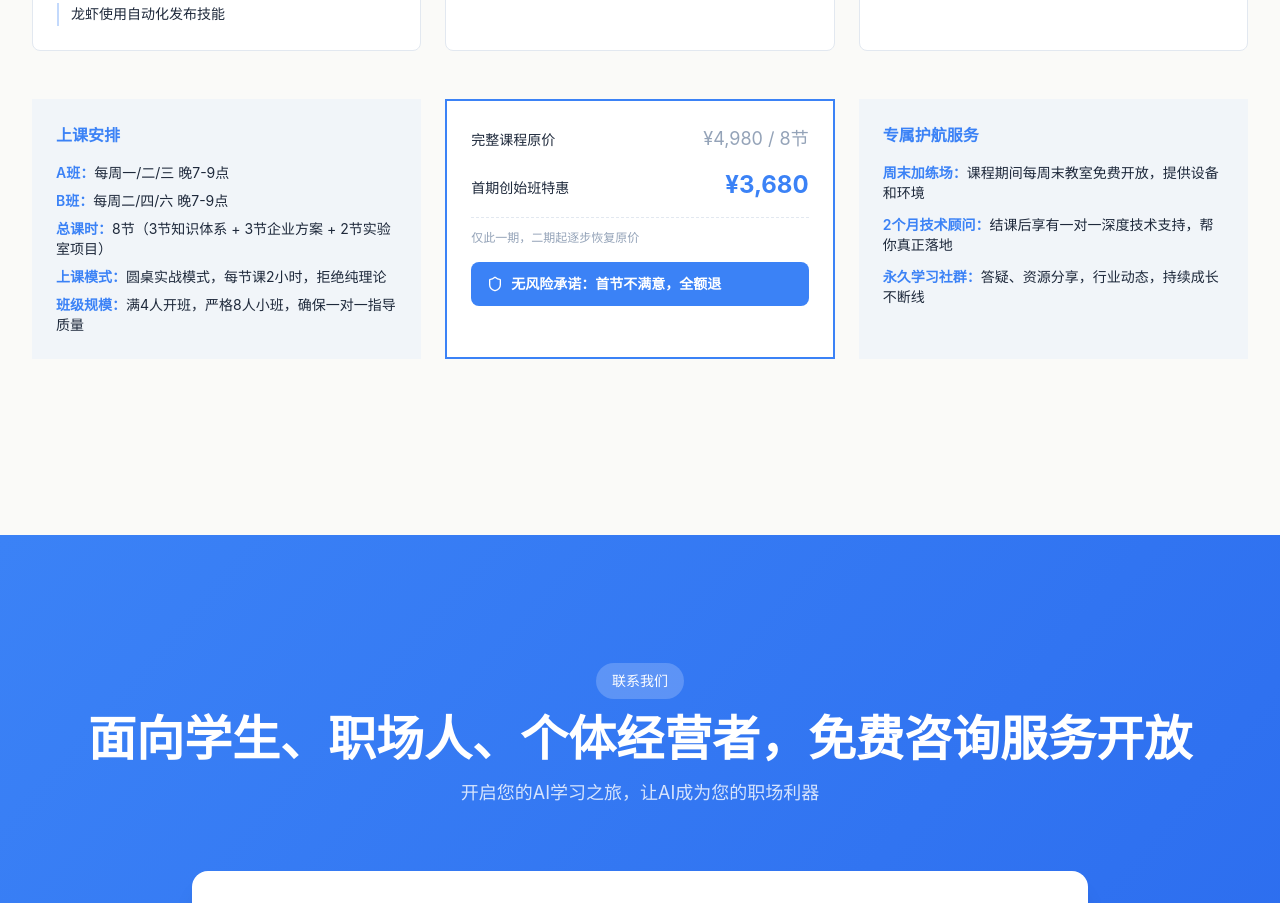
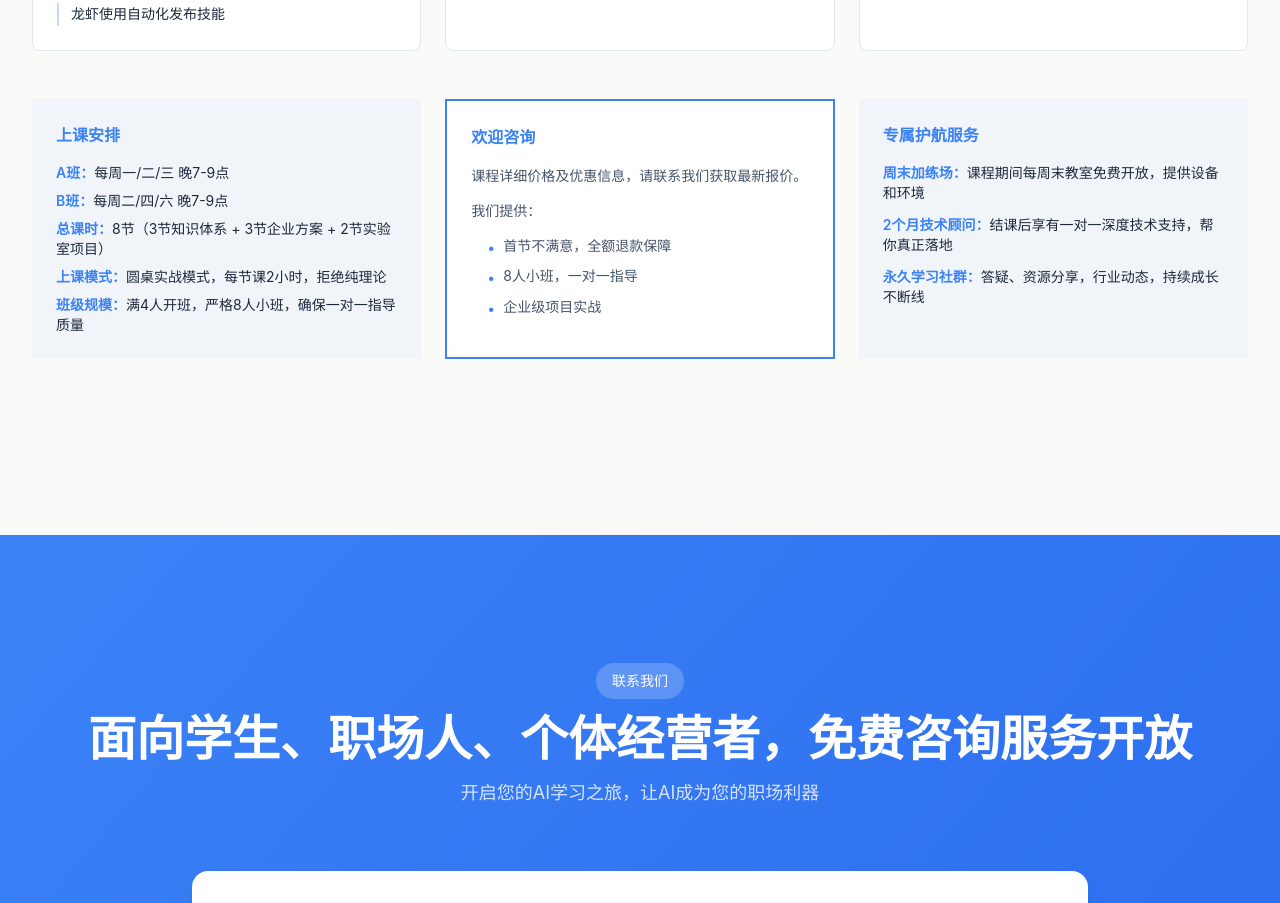
Before and after one commit to jinjiantong/jinboshiai_web, a Next.js app: page / in a window 1280 px wide. Shown: the part 1920-2823 px from the top of the page. Built offline with nearby package versions, Linux system fonts and the light colour scheme; no server answers; the database is empty; a web font is replaced by a local one.

Commit message:
feat: replace price section with consultation info

```diff
--- a/components/sections/Courses.tsx
+++ b/components/sections/Courses.tsx
@@ -1,7 +1,7 @@
 'use client'
 
 import { motion } from 'framer-motion'
-import { BookOpen, Clock, Shield, Users, Calendar, CheckCircle, Sparkles } from 'lucide-react'
+import { BookOpen, Clock, Users, Calendar, CheckCircle, Sparkles } from 'lucide-react'
 
 const courses = [
   {
@@ -207,22 +207,24 @@ export default function Courses() {
             viewport={{ once: true }}
             className="bg-white border-2 border-primary p-6"
           >
-            <div className="space-y-4">
-              <div className="flex justify-between items-baseline">
-                <span className="text-sm text-slate-800">完整课程原价</span>
-                <span className="text-lg text-slate-400 font-normal">¥4,980 / 8节</span>
-              </div>
-              <div className="flex justify-between items-baseline">
-                <span className="text-sm text-slate-800">首期创始班特惠</span>
-                <span className="text-2xl font-bold text-primary">¥3,680</span>
-              </div>
-              <div className="text-xs text-slate-400 pt-3 border-t border-dashed border-slate-200">
-                仅此一期，二期起逐步恢复原价
-              </div>
-            </div>
-            <div className="mt-4 bg-primary text-white px-4 py-3 rounded-lg flex items-center gap-2 font-semibold text-sm">
-              <Shield className="w-4 h-4 flex-shrink-0" />
-              无风险承诺：首节不满意，全额退
+            <h4 className="font-bold text-primary mb-4">欢迎咨询</h4>
+            <div className="text-sm text-slate-600 leading-relaxed">
+              <p className="mb-3">课程详细价格及优惠信息，请联系我们获取最新报价。</p>
+              <p className="mb-3">我们提供：</p>
+              <ul className="space-y-1.5 ml-4">
+                <li className="flex items-start gap-2">
+                  <span className="text-primary mt-0.5">•</span>
+                  <span>首节不满意，全额退款保障</span>
+                </li>
+                <li className="flex items-start gap-2">
+                  <span className="text-primary mt-0.5">•</span>
+                  <span>8人小班，一对一指导</span>
+                </li>
+                <li className="flex items-start gap-2">
+                  <span className="text-primary mt-0.5">•</span>
+                  <span>企业级项目实战</span>
+                </li>
+              </ul>
             </div>
           </motion.div>
 
```
